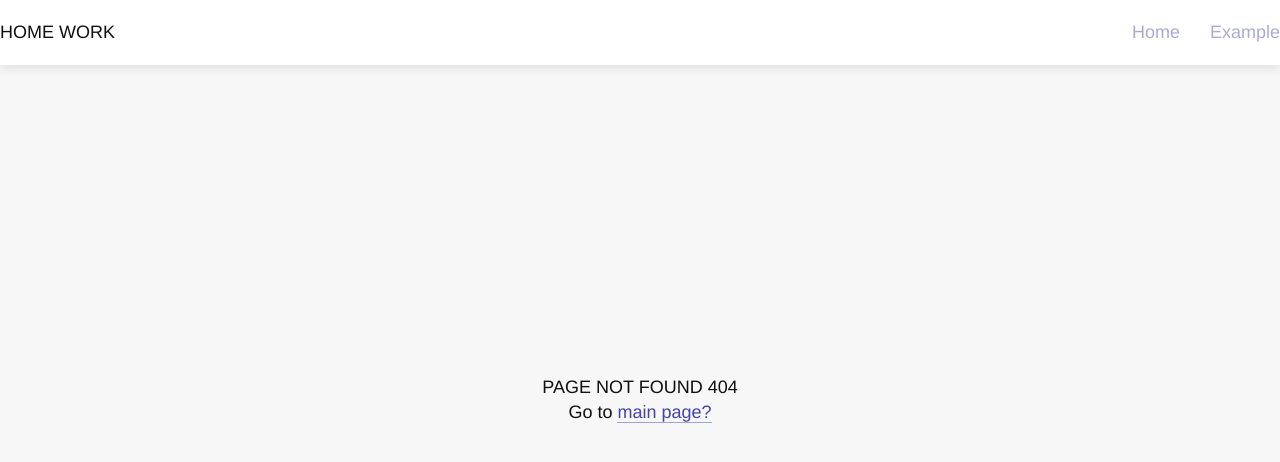
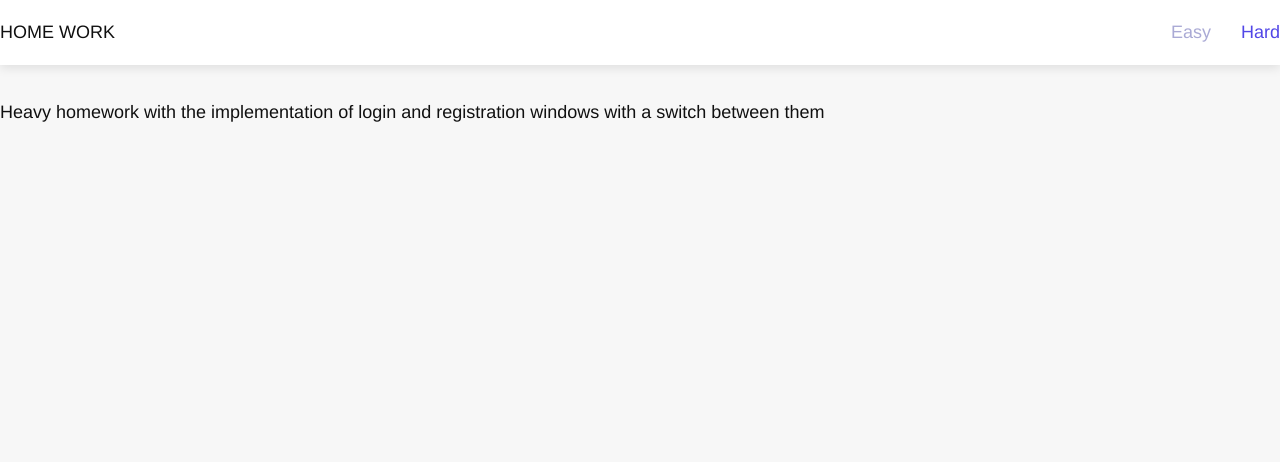
Before and after one commit to Siskinbird/vue-router, a Vue app: page /hard in a window 1280 px wide. Before the commit this address had no page. Shown: the top 462 px of the page. Built offline with nearby package versions, Linux system fonts and the light colour scheme.

Commit message:
refactor: rename templates

```diff
--- a/src/App.vue
+++ b/src/App.vue
@@ -27,8 +27,8 @@ export default {
   data() {
     return {
       links: [
-        {title: 'Home', url: '/'},
-        {title: 'Example', url: '/example'}
+        {title: 'Easy', url: '/'},
+        {title: 'Hard', url: '/hard'}
       ]
     }
   }
--- a/src/router/index.js
+++ b/src/router/index.js
@@ -1,6 +1,6 @@
 import Vue from 'vue'
 import VueRouter from 'vue-router'
-import Home from "@/views/Home";
+import Easy from "@/views/Easy";
 import NotFound from '@/views/404'
 
 Vue.use(VueRouter)
@@ -8,8 +8,8 @@ Vue.use(VueRouter)
 const routes = [
   {
     path: '/',
-    name: 'home',
-    component: Home
+    name: 'easy',
+    component: Easy
   },
   {
     path: '*',
@@ -17,12 +17,12 @@ const routes = [
     component: NotFound
   } ,
   {
-    path: '/example',
-    name: 'example',
+    path: '/hard',
+    name: 'hard',
     // route level code-splitting
     // this generates a separate chunk (about.[hash].js) for this route
     // which is lazy-loaded when the route is visited.
-    component: () => import(/* webpackChunkName: "about" */ '../views/Example.vue')
+    component: () => import(/* webpackChunkName: "about" */ '../views/Hard.vue')
   }
 ]
 
--- a/src/views/Home.vue
+++ b/src/views/Easy.vue
@@ -8,7 +8,6 @@
           <!-- Modal with validate-->
           <button class="btn btnPrimary" @click="modalValidate = !modalValidate">Modal validate</button>
 
-          <!--TODO PARENT OF EMITS!!!-->
           <modalValidate
               v-show="modalValidate"
               @close="modalValidate = !modalValidate"
--- a/src/views/Example.vue
+++ b/src/views/Hard.vue
@@ -2,7 +2,8 @@
   <div class="wrapper-content wrapper-content--fixed">
     <section>
       <div class="container">
-        <h1>Example page</h1>
+        <h1>
+          Heavy homework with the implementation of login and registration windows with a switch between them</h1>
       </div>
     </section>
   </div>
```
